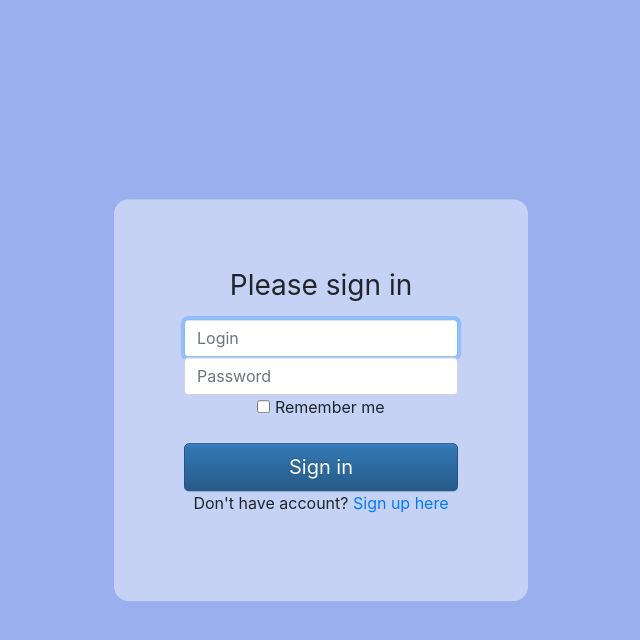
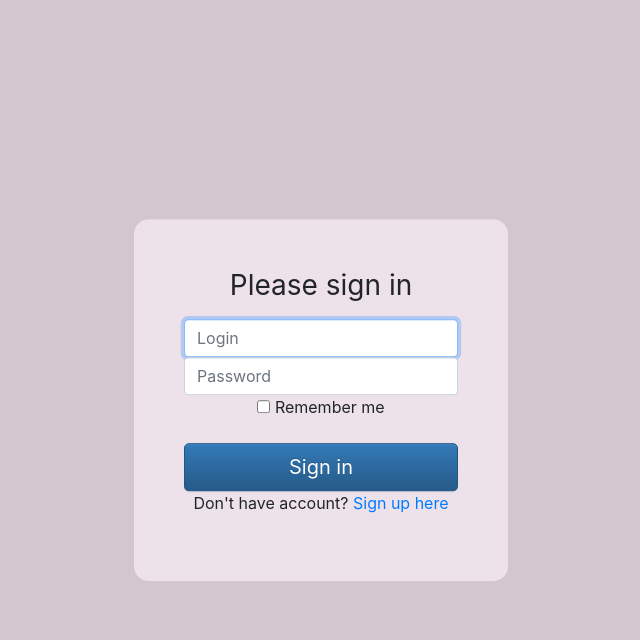
Before and after one commit to RB387/GorbInDocks, a Flask app: page / in a window 1280 px wide. Shown: the top 640 px of the page, without its empty margins (319-959 px from the left). Run offline with Flask 2, Linux system fonts and the light colour scheme; parts of the project's set-up code (start-up, migrations or seed data) failed here and were passed over; some libraries are stand-ins or nearby versions.

Commit message:
Design became better!

```diff
--- a/templates/index.html
+++ b/templates/index.html
@@ -8,11 +8,15 @@
      <link rel="stylesheet" href="https://maxcdn.bootstrapcdn.com/bootstrap/3.3.7/css/bootstrap-theme.min.css">
      <script src="//maxcdn.bootstrapcdn.com/bootstrap/4.0.0/js/bootstrap.min.js"></script>
      <script src="//cdnjs.cloudflare.com/ajax/libs/jquery/3.2.1/jquery.min.js"></script>
+     <!--
+     background: #ddd2d9;
+     background-color: #d3c6ce;
+     -->
      <style>
      .centrep{
-     padding: 70px;
+     padding: 50px;
      position: fixed; top: 50%; left: 50%;
-     background: #c6d2f5;
+     background: #eee2ea;
      border-radius: 15px;
      -webkit-transform: translate(-50%, -50%);
      -ms-transform: translate(-50%, -50%);
@@ -20,7 +24,7 @@
 
       }
       body {
-      background-color: #9aafed;
+      background-color: #d3c6ce;
       }
       .right{
            position: fixed; top: 0%; left: 73%;
--- a/templates/reg.html
+++ b/templates/reg.html
@@ -9,9 +9,9 @@
 
      <style>
      .centrep{
-     padding: 70px;
+     padding: 50px;
      position: fixed; top: 50%; left: 50%;
-     background: #c6d2f5;
+     background: #eee2ea;
      border-radius: 15px;
      -webkit-transform: translate(-50%, -50%);
      -ms-transform: translate(-50%, -50%);
@@ -19,7 +19,7 @@
 
       }
       body {
-      background-color: #9aafed;
+      background-color: #d3c6ce;
       }
       .right{
            position: fixed; top: 0%; left: 73%;
```
